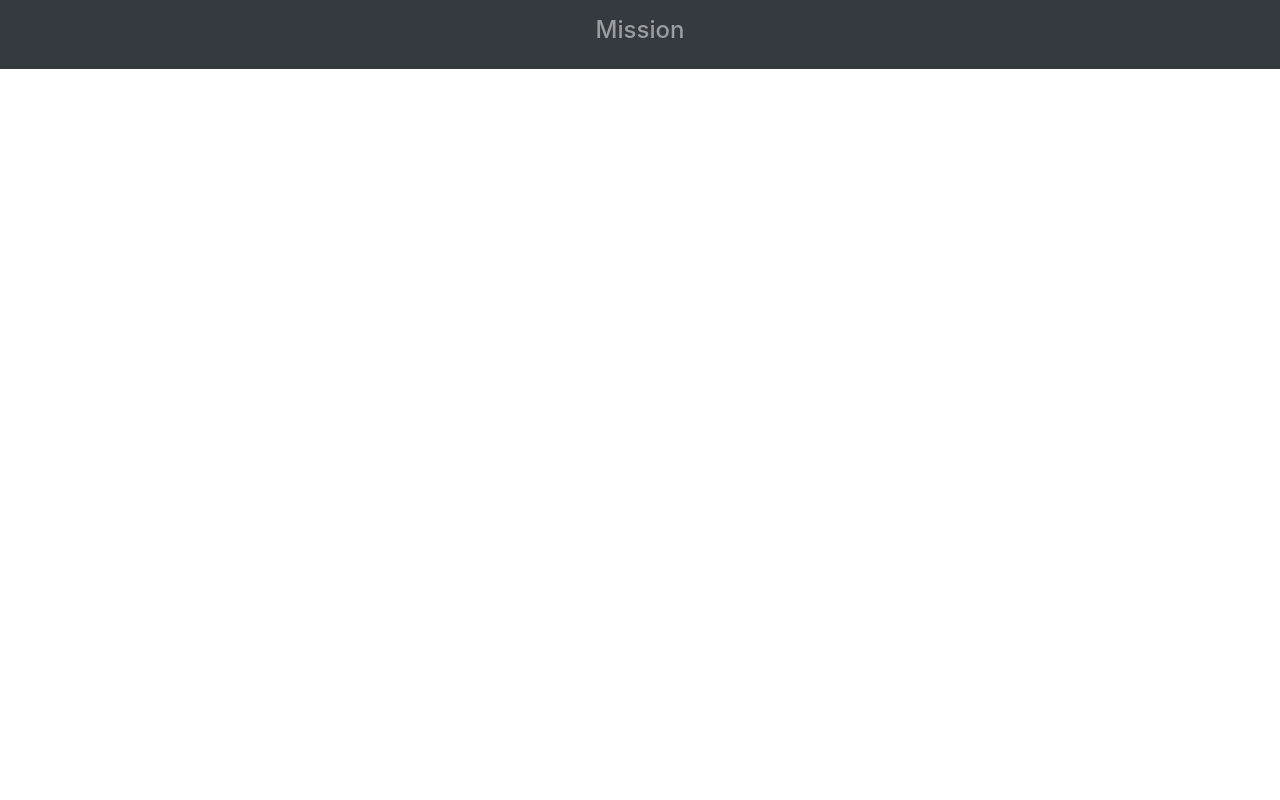
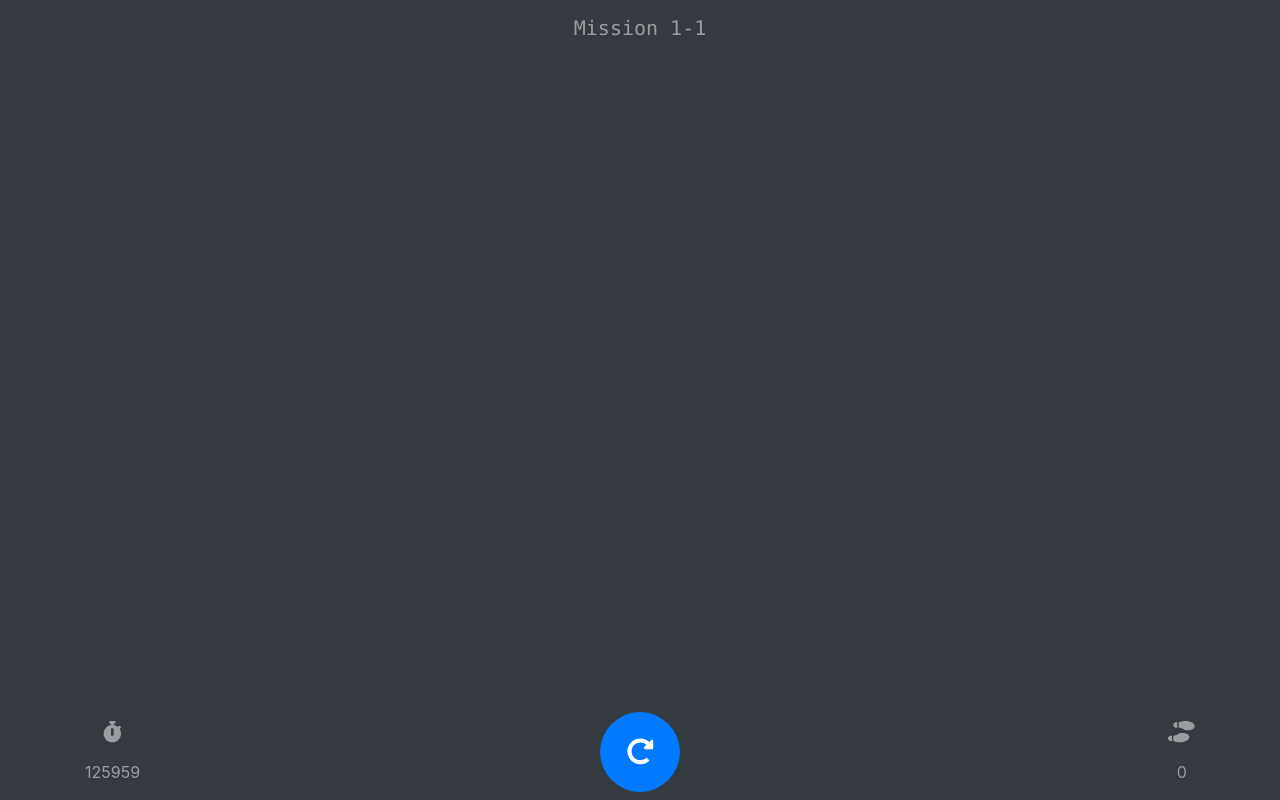
Before and after one commit to xenirio/enigma, an Angular app: page / in a window 1280 px wide. Built offline with nearby package versions, Linux system fonts and the light colour scheme.

Commit message:
Create control bar

```diff
--- a/package.json
+++ b/package.json
@@ -20,6 +20,9 @@
     "@angular/platform-browser": "^6.1.0",
     "@angular/platform-browser-dynamic": "^6.1.0",
     "@angular/router": "^6.1.0",
+    "@fortawesome/angular-fontawesome": "^0.3.0",
+    "@fortawesome/fontawesome-svg-core": "^1.2.25",
+    "@fortawesome/free-solid-svg-icons": "^5.11.2",
     "bootstrap": "4.3.1",
     "core-js": "^2.5.4",
     "ngx-bootstrap": "^3.3.0",
--- a/src/app/app.component.html
+++ b/src/app/app.component.html
@@ -1,9 +1,2 @@
-<nav class="navbar navbar-dark bg-dark">
-  <div class="container">
-    <ul class="nav navbar-nav navbar-logo mx-auto">
-      <li class="nav-item">
-        <app-header title="Mission"></app-header>
-      </li>
-    </ul>
-  </div>
-</nav>
+<app-header title="Mission 1-1"></app-header>
+<app-control></app-control>
--- /dev/null
+++ b/src/app/shared/control/control.component.css
@@ -0,0 +1,10 @@
+.btn-lg.rounded-circle
+{
+    width: 5rem;
+    height: 5rem;
+}
+.abs-center-x {
+    position: absolute;
+    left: 50%;
+    transform: translateX(-50%);
+}
--- /dev/null
+++ b/src/app/shared/control/control.component.html
@@ -0,0 +1,27 @@
+<nav class="navbar fixed-bottom navbar-dark bg-dark">
+  <div class="container">
+    <ul class="nav navbar-nav">
+      <li class="nav-item navbar-text text-center">
+        <fa-icon [icon]="faStopwatch" size="lg"></fa-icon>
+      </li>
+      <li class="nav-item navbar-text text-center">
+          <span>{{time}}</span>
+      </li>
+    </ul>
+    <ul class="nav navbar-nav abs-center-x">
+      <li class="nav-item">
+        <button type="button" class="btn btn-primary btn-lg rounded-circle">
+            <fa-icon [icon]="faRedoAlt" size="lg"></fa-icon>
+        </button>
+      </li>
+    </ul>
+    <ul class="nav navbar-nav">
+      <li class="nav-item navbar-text text-center">
+          <fa-icon [icon]="faShoePrints" size="lg"></fa-icon>
+      </li>
+      <li class="nav-item navbar-text text-center">
+          <span>0</span>
+      </li>
+    </ul>
+  </div>
+</nav>
--- /dev/null
+++ b/src/app/shared/control/control.component.ts
@@ -0,0 +1,28 @@
+import { Component, OnInit } from '@angular/core';
+import { faStopwatch, faRedoAlt, faShoePrints } from '@fortawesome/free-solid-svg-icons';
+
+@Component({
+  selector: 'app-control',
+  templateUrl: './control.component.html',
+  styleUrls: ['./control.component.css']
+})
+export class ControlComponent implements OnInit {
+
+  private _started;
+  time: number = 125959;
+
+  constructor() {
+    this._started = new Date().getTime();
+    /*setInterval(() => {
+      this.time = Math.floor((new Date().getTime() - this._started) / 1000)
+    });*/
+  }
+
+  faStopwatch = faStopwatch;
+  faRedoAlt = faRedoAlt;
+  faShoePrints = faShoePrints;
+
+  ngOnInit() {
+  }
+
+}
--- a/src/app/shared/header/header.component.html
+++ b/src/app/shared/header/header.component.html
@@ -1 +1,9 @@
-<h4 class="navbar-text text-center">{{title}}</h4>
+<nav class="navbar fixed-top navbar-dark bg-dark">
+    <div class="container">
+        <ul class="nav navbar-nav navbar-logo mx-auto">
+            <li class="nav-item navbar-text text-center">
+                <span class="h5 text-monospace">{{title}}</span>
+            </li>
+        </ul>
+    </div>
+</nav>
--- a/src/index.html
+++ b/src/index.html
@@ -8,7 +8,7 @@
   <meta name="viewport" content="width=device-width, initial-scale=1">
   <link rel="icon" type="image/x-icon" href="favicon.ico">
 </head>
-<body>
+<body class="bg-dark">
   <app-root></app-root>
 </body>
 </html>
```
Also changed, not shown: src/app/app.module.ts (+6 -2 lines), 1 other file (tests, documents, lock files or other folders).
